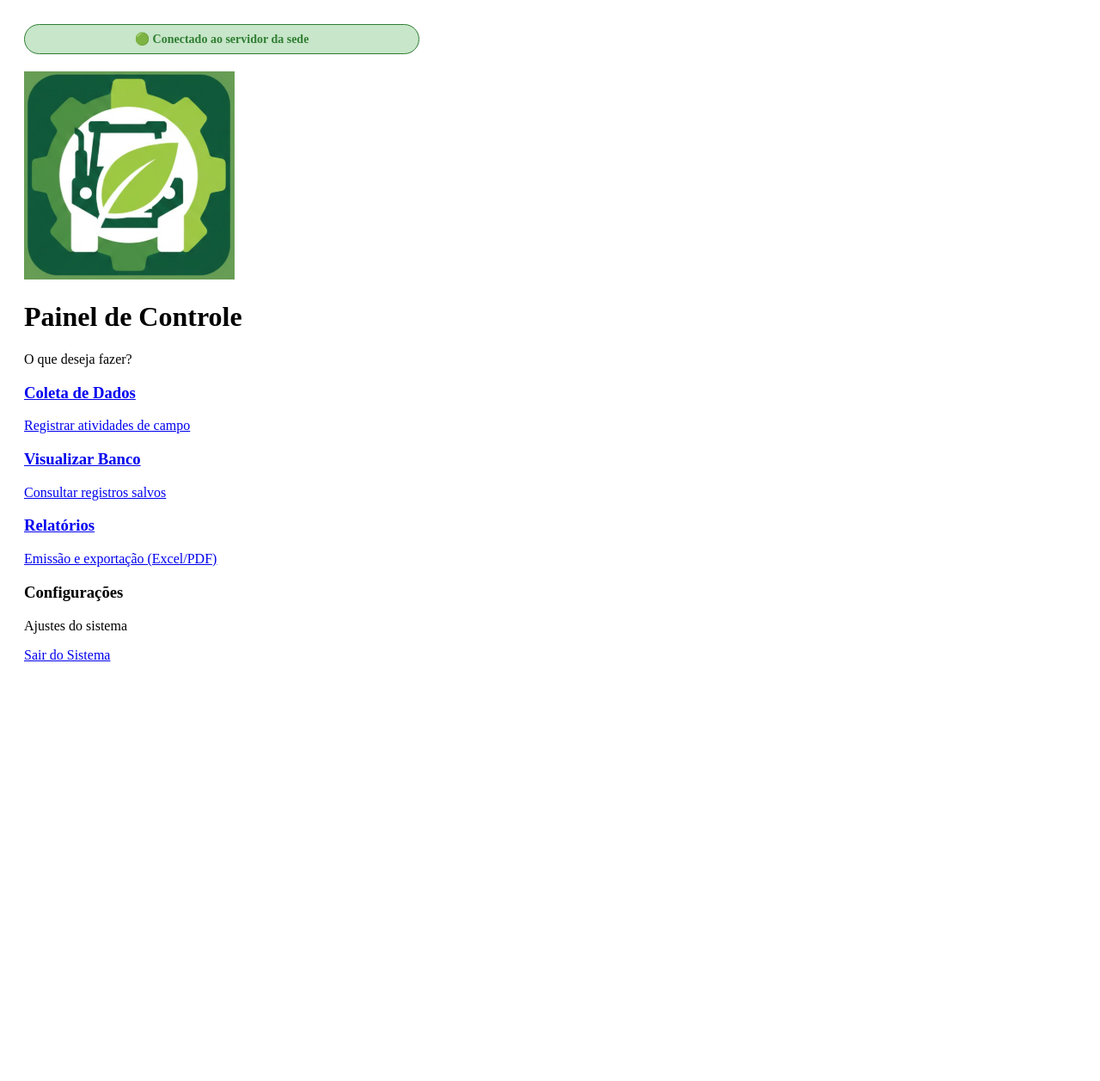
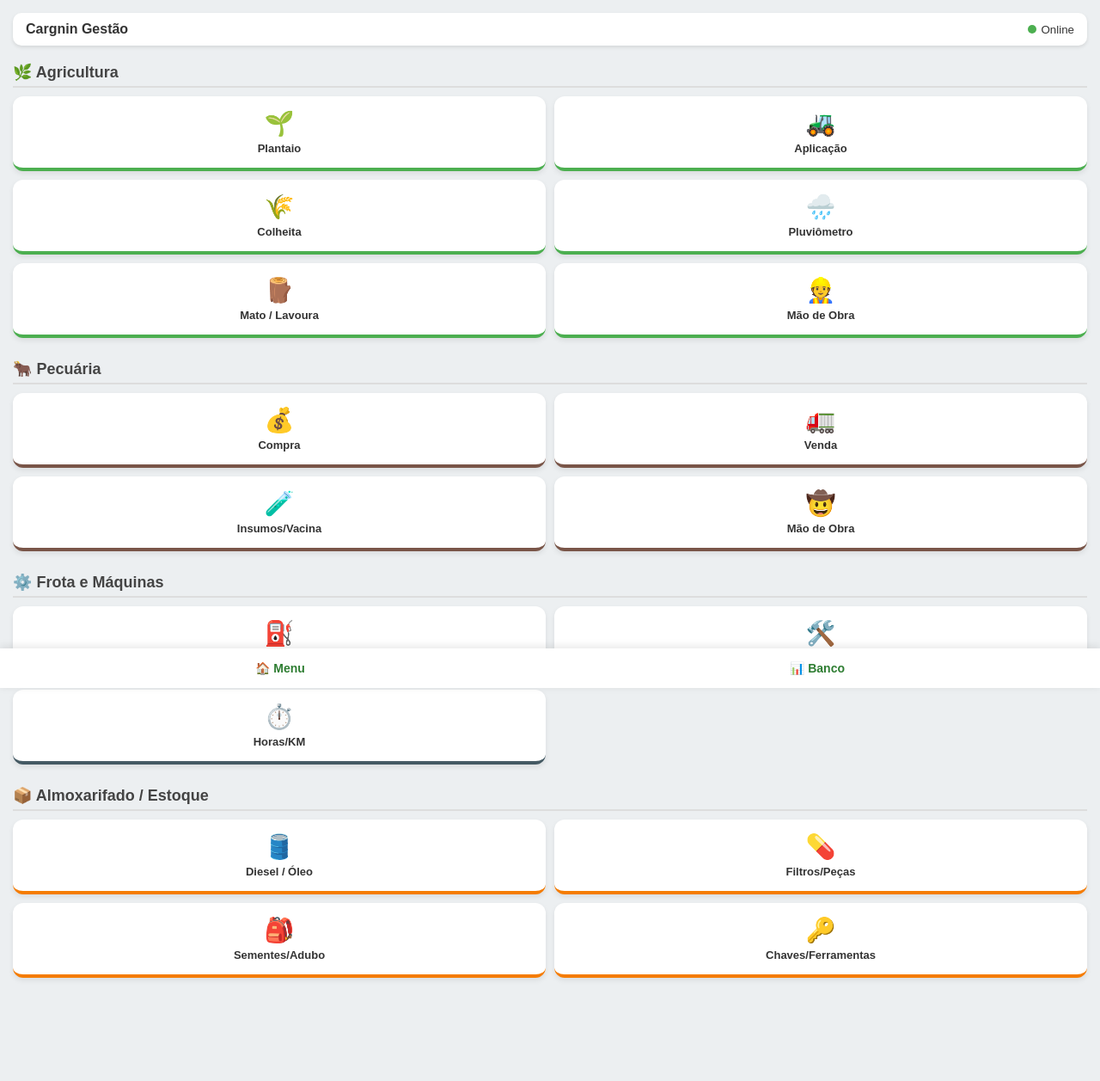
Before and after one commit to AlexC2624/Flask-Campo, a Flask app: template templates/menu.html in a window 1280 px wide. Shown: the whole page at 86% size. Before the commit the page ends 769 px from the top, so only its background shows below. Run offline with Flask 3, Linux system fonts and the light colour scheme; the template is opened without the code that fills it, so the values that code supplies are empty.

Commit message:
Atualiza o título e ícone da aplicação, ajusta a configuração do túnel Ngrok, e refatora o layout do menu com novas seções e estilos.

```diff
--- a/main.py
+++ b/main.py
@@ -9,7 +9,8 @@ configurar_rotas(app, db)
 
 if __name__ == '__main__':
     PORTA = 5000
-    USAR_TUNEL_NGROK = True
+    DEBUG = True
+    USAR_TUNEL_NGROK = False
     USAR_TUNEL_CLOUDFLARE = False
 
     # Instancia a classe do tunel
@@ -24,7 +25,7 @@ if __name__ == '__main__':
         tunel.iniciar()
 
     try:
-        app.run(host='0.0.0.0', port=PORTA, debug=False)
+        app.run(host='0.0.0.0', port=PORTA, debug=DEBUG)
     except KeyboardInterrupt:
         print("\nSaindo do programa...")
     finally:
--- a/routes.py
+++ b/routes.py
@@ -3,6 +3,8 @@ import pandas as pd
 from io import BytesIO
 
 def configurar_rotas(app, db):
+    @app.route('/favicon.ico')
+    def favicon(): return send_from_directory('static', 'favicon.ico')
     @app.route('/')
     def index():
         return render_template('index.html')
--- a/static/sw.js
+++ b/static/sw.js
@@ -1,4 +1,4 @@
-const CACHE_NAME = 'v16-agro-cargnin';
+const CACHE_NAME = 'v18-agro-cargnin';
 const ASSETS = [
     '/',
     '/coleta',
--- a/templates/coleta.html
+++ b/templates/coleta.html
@@ -3,8 +3,9 @@
 <head>
     <meta charset="UTF-8">
     <meta name="viewport" content="width=device-width, initial-scale=1.0">
-    <title>AgroGestão - Categorias</title>
+    <title>Cargnin - Categorias</title>
     <link rel="manifest" href="/static/manifest.json">
+    <link rel="shortcut icon" href="/static/favicon.ico" type="image/x-icon">
     <style>
         :root {
             --primary: #2e7d32;
@@ -67,7 +68,7 @@
 <body>
 
     <div class="status-header">
-        <span><strong>AgroGestão</strong></span>
+        <span><strong>Cargnin Gestão</strong></span>
         <div id="connection-status">
             <span class="dot online-dot"></span><small id="status-text">Online</small>
         </div>
--- a/templates/index.html
+++ b/templates/index.html
@@ -3,10 +3,11 @@
 <head>
     <meta charset="UTF-8">
     <meta name="viewport" content="width=device-width, initial-scale=1.0">
-    <title>AgroGestão - Painel</title>
+    <title>Cargnin - Painel</title>
     <link rel="manifest" href="/static/manifest.json">
     <link rel="stylesheet" href="/static/css/style.css">
     <meta name="theme-color" content="#2e7d32">
+    <link rel="shortcut icon" href="/static/favicon.ico" type="image/x-icon">
 
     <style>
         /* CSS INTERNO PARA FUNCIONAMENTO PWA TOTAL */
@@ -84,7 +85,7 @@
 
     <header class="menu-header">
         <img src="/static/logo.png" alt="Logo" class="menu-logo">
-        <h1>AgroGestão</h1>
+        <h1>Cargnin Gestão</h1>
         <p>Painel de Controle</p>
     </header>
 
--- a/templates/menu.html
+++ b/templates/menu.html
@@ -3,76 +3,145 @@
 <head>
     <meta charset="UTF-8">
     <meta name="viewport" content="width=device-width, initial-scale=1.0">
-    <title>AgroGestão - Menu</title>
-    <link rel="stylesheet" href="/static/css/style.css">
-    <link rel="manifest" href="/manifest.json">
+    <title>Cargnin - Categorias</title>
+    <link rel="manifest" href="/static/manifest.json">
+    <link rel="shortcut icon" href="/static/favicon.ico" type="image/x-icon">
+    <style>
+        :root {
+            --primary: #2e7d32;
+            --agri: #4caf50;
+            --pecu: #795548;
+            --maq: #455a64;
+            --estq: #f57c00;
+            --bg: #eceff1;
+            --white: #ffffff;
+        }
+
+        body { font-family: sans-serif; background: var(--bg); margin: 0; padding: 15px; color: #333; }
+
+        /* Status de Conexão */
+        .status-header {
+            display: flex; justify-content: space-between; align-items: center;
+            background: var(--white); padding: 10px 15px; border-radius: 10px; margin-bottom: 20px;
+            box-shadow: 0 2px 4px rgba(0,0,0,0.1);
+        }
+        .dot { height: 10px; width: 10px; border-radius: 50%; display: inline-block; margin-right: 5px; }
+        .online-dot { background: #4caf50; }
+        .offline-dot { background: #f44336; }
+
+        .category-section { margin-bottom: 25px; }
+        .category-title {
+            font-size: 18px; font-weight: bold; margin-bottom: 10px;
+            display: flex; align-items: center; gap: 10px;
+            color: #444; border-bottom: 2px solid #ddd; padding-bottom: 5px;
+        }
+
+        .grid-forms { display: grid; grid-template-columns: 1fr 1fr; gap: 10px; }
+
+        .form-card {
+            background: var(--white); padding: 15px; border-radius: 12px;
+            text-decoration: none; color: #333; text-align: center;
+            box-shadow: 0 3px 6px rgba(0,0,0,0.08);
+            display: flex; flex-direction: column; align-items: center;
+            transition: transform 0.1s; border-bottom: 4px solid #ddd;
+        }
+        .form-card:active { transform: scale(0.95); }
+
+        /* Cores por Categoria */
+        .border-agri { border-bottom-color: var(--agri); }
+        .border-pecu { border-bottom-color: var(--pecu); }
+        .border-maq { border-bottom-color: var(--maq); }
+        .border-estq { border-bottom-color: var(--estq); }
+
+        .icon { font-size: 28px; margin-bottom: 5px; }
+        .form-card span { font-size: 13px; font-weight: 600; }
+
+        .sync-footer {
+            position: fixed; bottom: 0; left: 0; right: 0;
+            background: var(--white); padding: 15px;
+            display: flex; justify-content: space-around;
+            box-shadow: 0 -2px 10px rgba(0,0,0,0.1);
+        }
+        .btn-nav { text-decoration: none; font-weight: bold; color: var(--primary); font-size: 14px; }
+    </style>
 </head>
-<body class="menu-body">
+<body>
 
-<div class="menu-container">
-    <div id="status-indicator" class="status-bar online">
-        <span id="status-text">🟢 Conectado ao servidor da sede</span>
-    </div>
-    <header class="menu-header">
-        <img src="/static/logo.png" alt="Logo" class="menu-logo">
-        <h1>Painel de Controle</h1>
-        <p>O que deseja fazer?</p>
-    </header>
-
-    <div class="menu-grid">
-        <a href="/coleta" class="menu-card">
-            <div class="icon-box"><i class="fas fa-edit"></i></div>
-            <h3>Coleta de Dados</h3>
-            <p>Registrar atividades de campo</p>
-        </a>
-
-        <a href="/ver_dados" class="menu-card">
-            <div class="icon-box"><i class="fas fa-table"></i></div>
-            <h3>Visualizar Banco</h3>
-            <p>Consultar registros salvos</p>
-        </a>
-
-        <a href="/relatorios" class="menu-card">
-            <div class="icon-box"><i class="fas fa-file-invoice"></i></div>
-            <h3>Relatórios</h3>
-            <p>Emissão e exportação (Excel/PDF)</p>
-        </a>
-
-        <div class="menu-card disabled">
-            <div class="icon-box"><i class="fas fa-cog"></i></div>
-            <h3>Configurações</h3>
-            <p>Ajustes do sistema</p>
+    <div class="status-header">
+        <span><strong>Cargnin Gestão</strong></span>
+        <div id="connection-status">
+            <span class="dot online-dot"></span><small id="status-text">Online</small>
         </div>
     </div>
 
-    <footer class="menu-footer">
-        <a href="/logout" class="btn-exit"><i class="fas fa-sign-out-alt"></i> Sair do Sistema</a>
+    <div class="category-section">
+        <div class="category-title">🌿 Agricultura</div>
+        <div class="grid-forms">
+            <a href="/coleta/planta" class="form-card border-agri"><div class="icon">🌱</div><span>Plantaio</span></a>
+            <a href="/coleta/aplicacao" class="form-card border-agri"><div class="icon">🚜</div><span>Aplicação</span></a>
+            <a href="/coleta/colheita" class="form-card border-agri"><div class="icon">🌾</div><span>Colheita</span></a>
+            <a href="/coleta/pluviometro" class="form-card border-agri"><div class="icon">🌧️</div><span>Pluviômetro</span></a>
+            <a href="/coleta/manutencao-area" class="form-card border-agri"><div class="icon">🪵</div><span>Mato / Lavoura</span></a>
+            <a href="/coleta/mao-obra-agri" class="form-card border-agri"><div class="icon">👷</div><span>Mão de Obra</span></a>
+        </div>
+    </div>
+
+    <div class="category-section">
+        <div class="category-title">🐂 Pecuária</div>
+        <div class="grid-forms">
+            <a href="/coleta/animais-compra" class="form-card border-pecu"><div class="icon">💰</div><span>Compra</span></a>
+            <a href="/coleta/animais-venda" class="form-card border-pecu"><div class="icon">🚛</div><span>Venda</span></a>
+            <a href="/coleta/insumos-pecu" class="form-card border-pecu"><div class="icon">🧪</div><span>Insumos/Vacina</span></a>
+            <a href="/coleta/mao-obra-pecu" class="form-card border-pecu"><div class="icon">🤠</div><span>Mão de Obra</span></a>
+        </div>
+    </div>
+
+    <div class="category-section">
+        <div class="category-title">⚙️ Frota e Máquinas</div>
+        <div class="grid-forms">
+            <a href="/coleta/abastecimento" class="form-card border-maq"><div class="icon">⛽</div><span>Abastecimento</span></a>
+            <a href="/coleta/manutencao-maq" class="form-card border-maq"><div class="icon">🛠️</div><span>Manutenção</span></a>
+            <a href="/coleta/horas-maquina" class="form-card border-maq"><div class="icon">⏱️</div><span>Horas/KM</span></a>
+        </div>
+    </div>
+
+    <div class="category-section">
+        <div class="category-title">📦 Almoxarifado / Estoque</div>
+        <div class="grid-forms">
+            <a href="/coleta/estoque-diesel" class="form-card border-estq"><div class="icon">🛢️</div><span>Diesel / Óleo</span></a>
+            <a href="/coleta/estoque-insumos" class="form-card border-estq"><div class="icon">💊</div><span>Filtros/Peças</span></a>
+            <a href="/coleta/estoque-sementes" class="form-card border-estq"><div class="icon">🎒</div><span>Sementes/Adubo</span></a>
+            <a href="/coleta/chaves" class="form-card border-estq"><div class="icon">🔑</div><span>Chaves/Ferramentas</span></a>
+        </div>
+    </div>
+
+    <div style="height: 80px;"></div> <footer class="sync-footer">
+        <a href="/" class="btn-nav">🏠 Menu</a>
+        <a href="/ver_dados" class="btn-nav">📊 Banco</a>
+        <span id="pendentes-badge" style="background: red; color: white; padding: 2px 8px; border-radius: 10px; font-size: 12px; display: none;">0</span>
     </footer>
-</div>
 
-<script>
-    if ('serviceWorker' in navigator) {
-        navigator.serviceWorker.register('/sw.js');
-    }
-    // Gerenciar Status Online/Offline
-    function updateStatus() {
-        const indicator = document.getElementById('status-indicator');
-        const statusText = document.getElementById('status-text');
-        const syncBtn = document.getElementById('sync-btn');
+    <script>
+        // Detector de Conexão
+        function checkConnection() {
+            const dot = document.querySelector('.dot');
+            const text = document.getElementById('status-text');
+            if (navigator.onLine) {
+                dot.className = "dot online-dot";
+                text.innerText = "Online";
+            } else {
+                dot.className = "dot offline-dot";
+                text.innerText = "Offline (Campo)";
+            }
+        }
+        window.addEventListener('online', checkConnection);
+        window.addEventListener('offline', checkConnection);
+        checkConnection();
 
-        if (navigator.onLine) {
-            indicator.className = "status-bar online";
-            statusText.innerText = "🟢 Conectado ao servidor da sede";
-            syncBtn.style.opacity = "1";
-            syncBtn.style.pointerEvents = "auto";
-        } else {
-            indicator.className = "status-bar offline";
-            statusText.innerText = "🔴 Modo Offline (Campo)";
-            syncBtn.style.opacity = "0.6";
-            // Opcional: desabilitar clique no sincronizar se estiver offline
-            syncBtn.style.pointerEvents = "none";
+        // Service Worker para PWA
+        if ('serviceWorker' in navigator) {
+            navigator.serviceWorker.register('/sw.js');
         }
-    }
-</script>
+    </script>
 </body>
 </html>
```
Also changed, not shown: static/favicon.ico (added).
